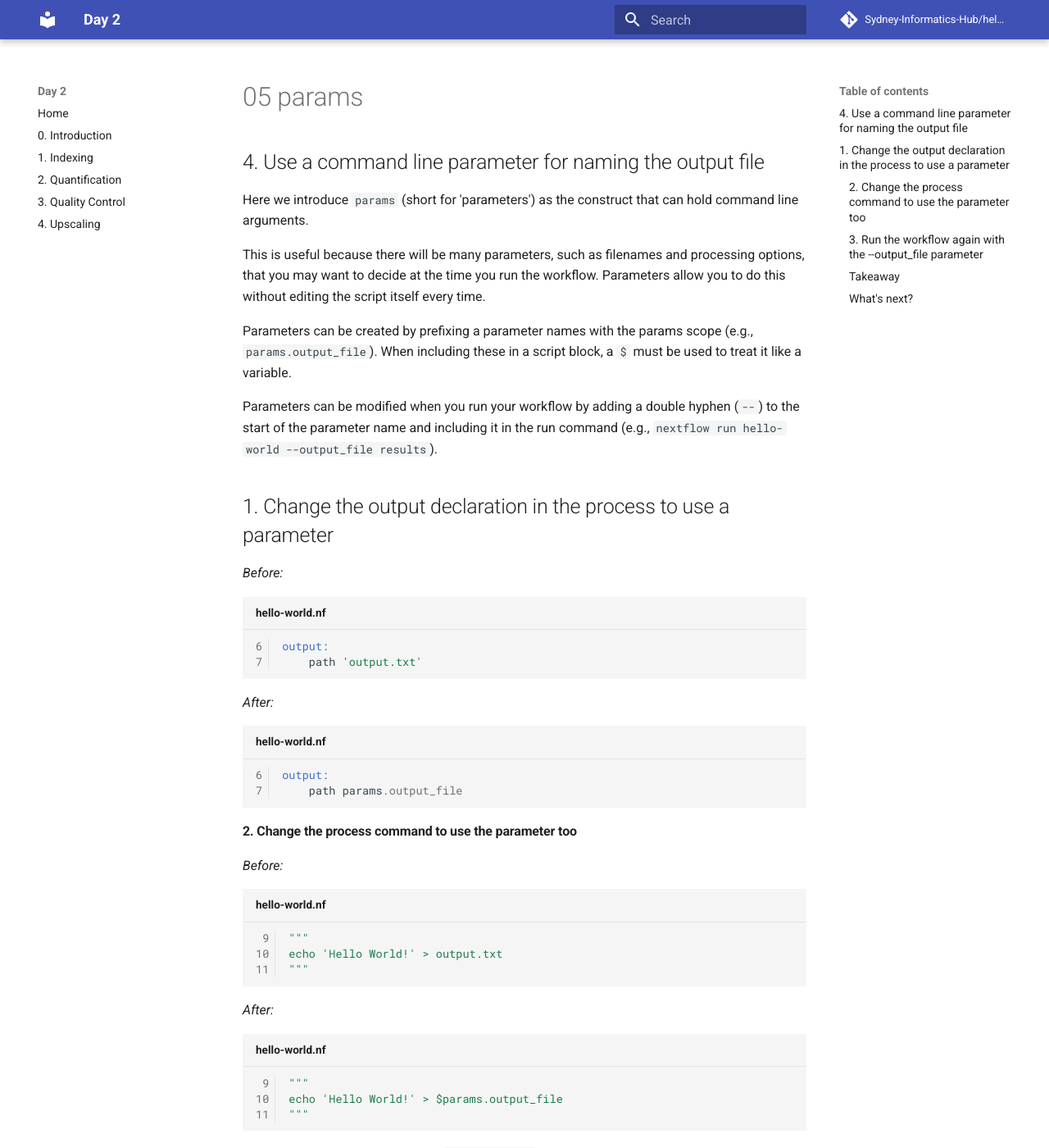
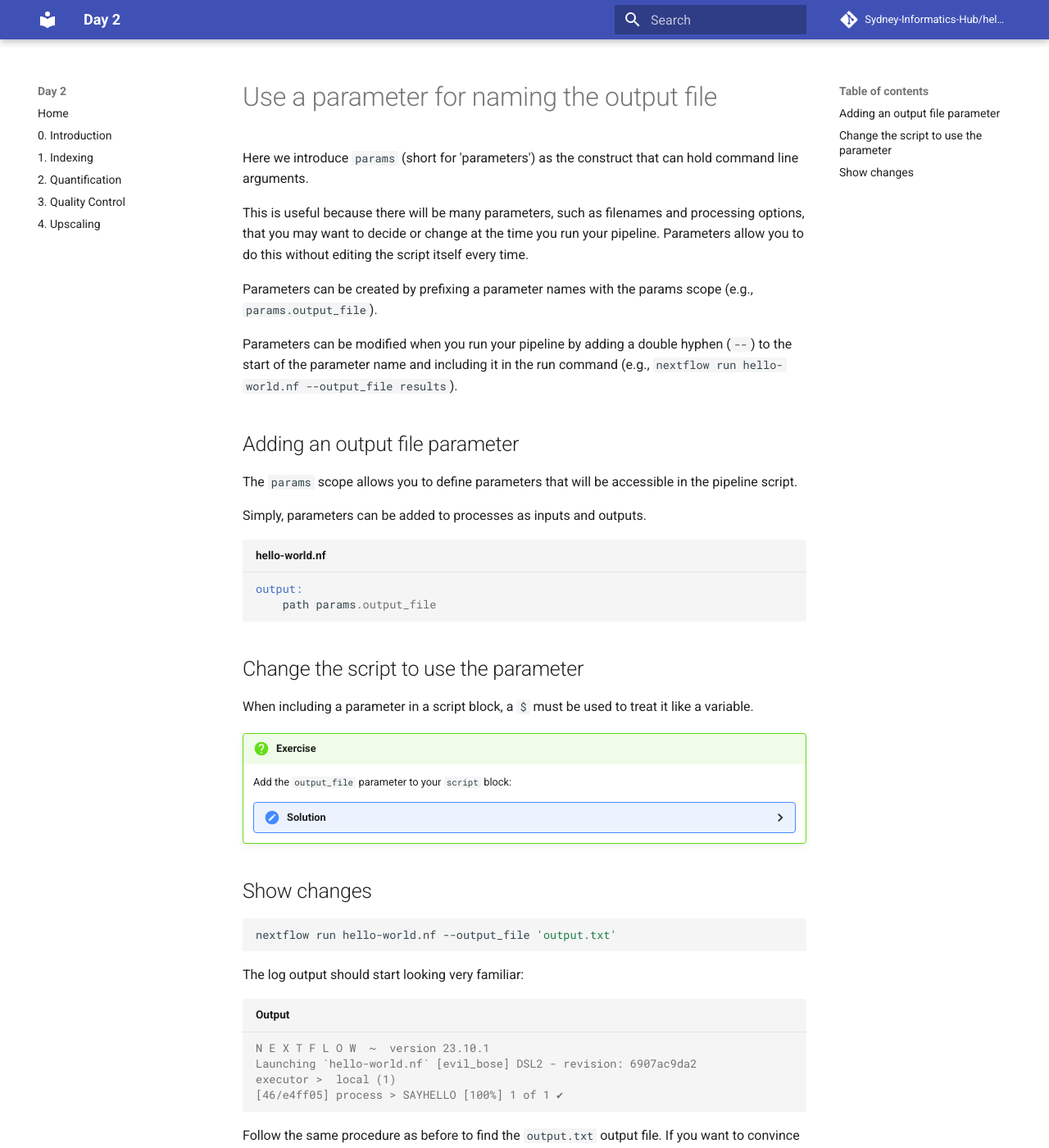
Before and after one commit to Sydney-Informatics-Hub/hello-nextflow, an MkDocs documentation site: the page built from docs/session1/05_params.md, in a window 1280 px wide and 1400 px high. Shown: the whole window at 82% size. Built offline with MkDocs 1.6.1 and Material for MkDocs 9.7.7, drawn with Linux system fonts in a browser that asks for light colours; comment, search, counter and statistics services are not loaded; some of the changed text lies outside the part shown.

Commit message:
Add more structure to first half of session

````diff
--- a/docs/session1/05_params.md
+++ b/docs/session1/05_params.md
@@ -1,48 +1,42 @@
-## 4. Use a command line parameter for naming the output file
+# Use a parameter for naming the output file
 
 Here we introduce `params` (short for 'parameters') as the construct that can hold command line arguments.
 
-This is useful because there will be many parameters, such as filenames and processing options, that you may want to decide at the time you run the workflow. Parameters allow you to do this without editing the script itself every time.
+This is useful because there will be many parameters, such as filenames and processing options, that you may want to decide or change at the time you run your pipeline. Parameters allow you to do this without editing the script itself every time.
 
-Parameters can be created by prefixing a parameter names with the params scope (e.g., `params.output_file`). When including these in a script block, a `$` must be used to treat it like a variable.
+Parameters can be created by prefixing a parameter names with the params scope (e.g., `params.output_file`).
 
-Parameters can be modified when you run your workflow by adding a double hyphen (`--`) to the start of the parameter name and including it in the run command (e.g., `nextflow run hello-world --output_file results`).
+Parameters can be modified when you run your pipeline by adding a double hyphen (`--`) to the start of the parameter name and including it in the run command (e.g., `nextflow run hello-world.nf --output_file results`).
 
-## 1. Change the output declaration in the process to use a parameter
+## Adding an output file parameter
 
-_Before:_
+The `params` scope allows you to define parameters that will be accessible in the pipeline script.
 
-```groovy title="hello-world.nf" linenums="6"
-output:
-    path 'output.txt'
-```
+Simply, parameters can be added to processes as inputs and outputs.
 
-_After:_
-
-```groovy title="hello-world.nf" linenums="6"
+```groovy title="hello-world.nf"
 output:
     path params.output_file
 ```
 
-#### 2. Change the process command to use the parameter too
+## Change the script to use the parameter
 
-_Before:_
+When including a parameter in a script block, a `$` must be used to treat it like a variable.
 
-```groovy title="hello-world.nf" linenums="9"
-"""
-echo 'Hello World!' > output.txt
-"""
-```
+!!!question "Exercise"
 
-_After:_
+    Add the `output_file` parameter to your `script` block:
 
-```groovy title="hello-world.nf" linenums="9"
-"""
-echo 'Hello World!' > $params.output_file
-"""
-```
+    ??? "Solution"
 
-#### 3. Run the workflow again with the `--output_file` parameter
+        ```groovy title="hello-world.nf"
+        script:
+        """
+        echo 'Hello World!' > $params.output_file
+        """
+        ```
+
+## Show changes
 
 ```bash
 nextflow run hello-world.nf --output_file 'output.txt'
@@ -54,7 +48,7 @@ The log output should start looking very familiar:
 N E X T F L O W  ~  version 23.10.1
 Launching `hello-world.nf` [evil_bose] DSL2 - revision: 6907ac9da2
 executor >  local (1)
-[46/e4ff05] process > sayHello [100%] 1 of 1 ✔
+[46/e4ff05] process > SAYHELLO [100%] 1 of 1 ✔
 ```
 
 Follow the same procedure as before to find the `output.txt` output file. If you want to convince yourself that the parameter is working as intended, feel free to repeat this step with a different output filename.
@@ -63,16 +57,10 @@ Follow the same procedure as before to find the `output.txt` output file. If you
 
     If you forget to add the output filename parameter, you get a warning and the output file is called `null`. If you add it but don't give it a value, the output file is called `true`.
 
-!!! tip
+!!! abstract "Summary"
 
-    Command-line arguments take one dash (-) for Nextflow options, two dashes (--) for workflow parameters.
+    In this step you have learned:
 
-### Takeaway
-
-You know how to use a command line parameter to set the output filename.
-
-### What's next?
-
-Learn how to set a default value in case we leave out the parameter.
-
----
+    1. How to
+    2. How to
+    3. How to
````
Also changed, not shown: docs/session1/01_helloworld.md (+1 -1 lines), docs/session1/02_hellonf.md (+13 -9 lines), docs/session1/03_interpret.md (+5 -5 lines), docs/session1/04_output.md (+5 -7 lines).
